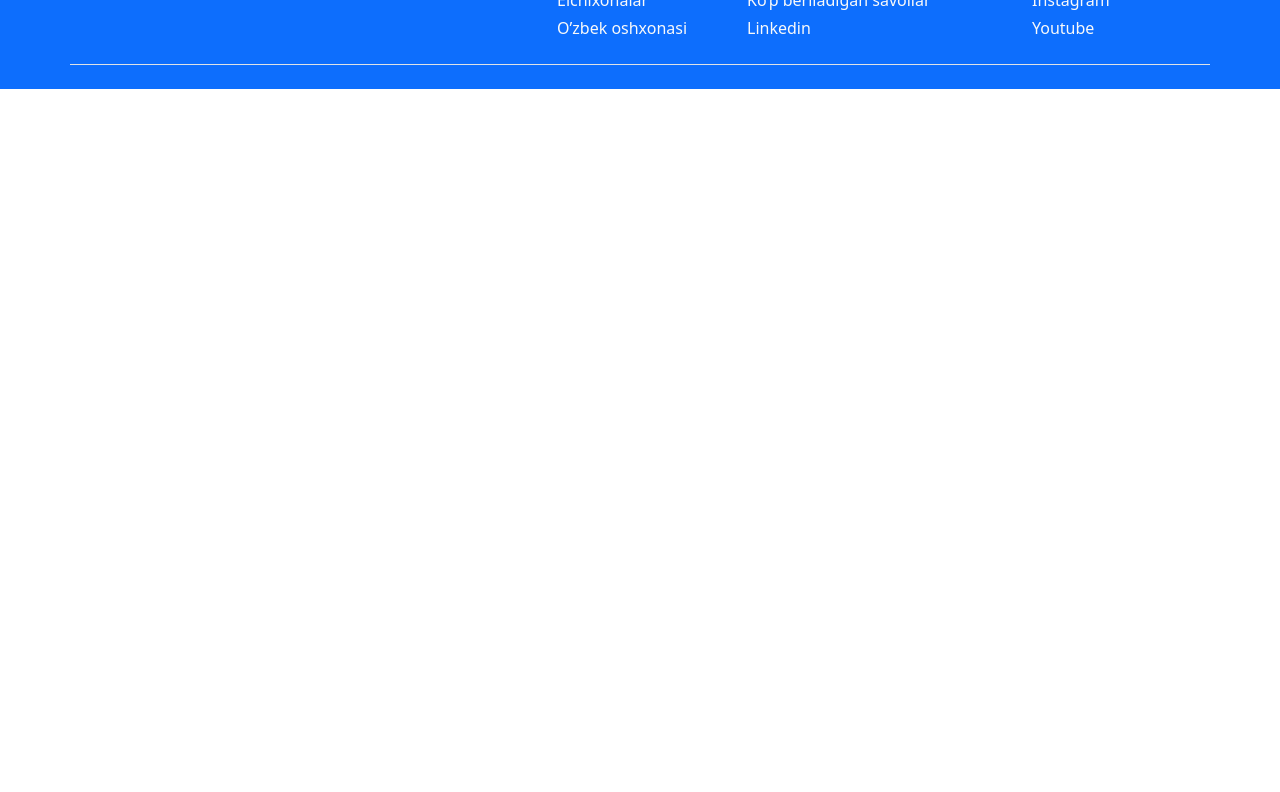
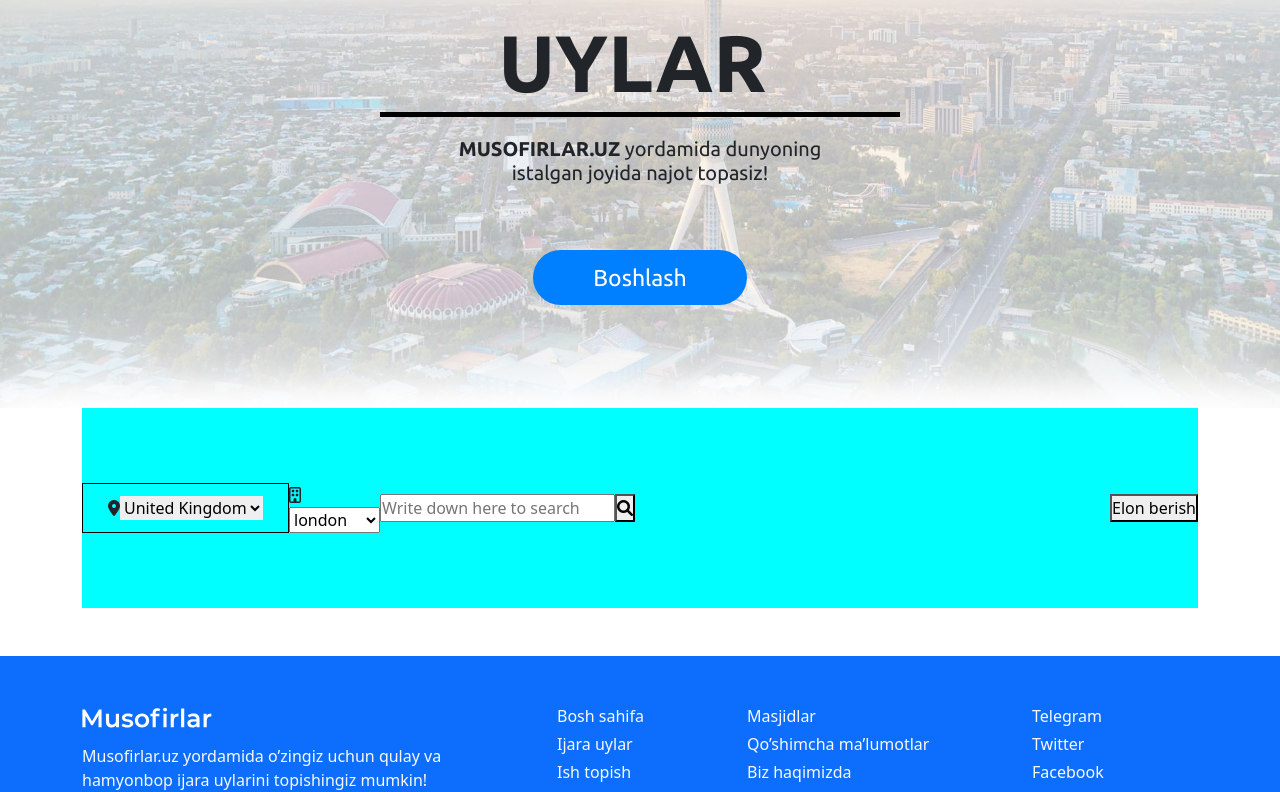
Before and after one commit to Milliy-Dasturchilar/musofirlar.frontend, a React (Create React App) app: page /flat in a window 1280 px wide. Shown: the part 1440-2232 px from the top of the page. Before the commit the page ends 1529 px from the top, so only its background shows below. Built offline with nearby package versions, Linux system fonts and the light colour scheme.

Commit message:
inputLocation html

```diff
--- a/src/App.js
+++ b/src/App.js
@@ -8,6 +8,7 @@
     return (
       <div className="App">
         <Home />
+        <Flat/>
       </div>
     );
   }
--- /dev/null
+++ b/src/components/inputLocation/inputLocation.css
@@ -0,0 +1,35 @@
+*{
+    box-sizing: border-box;
+    margin: 0;
+    padding: 0;
+}
+.input-location-input{
+    display: flex;
+    align-items: center;
+    justify-content: space-between;
+    background-color: aqua;
+    height: 200px;
+}
+
+.country-container{
+      display: flex;
+      align-items: center;
+      justify-content: space-between;
+
+
+}
+.form{
+    display: flex;
+    align-items: center;
+    justify-content: space-between;
+}
+.country-container{
+    display: flex;
+    align-items: center;
+    justify-content: space-between;
+    border: 1px solid #000  ;
+    padding: 12px 25px;
+}
+#country{
+    border: none;
+}
--- /dev/null
+++ b/src/components/inputLocation/inputLocation.js
@@ -0,0 +1,50 @@
+import React from "react";
+import "./inputLocation.css";
+
+class InputLocation extends React.Component {
+    constructor(props) {
+        super(props);
+    }
+
+    render() {
+        return (
+            <div className="input-location-container container">
+                <div className="input-location-input">
+                    <form className="form" id="form">
+                        <div className="country-container">
+                            <div className="country-location">
+                                <i className="fas fa-map-marker-alt"></i>
+                            </div>
+                            <select name="country" id="country">
+
+                                <option value="united">United Kingdom</option>
+                                <option value="germaniya">Germaniya</option>
+                                <option value="ozbek">O'zbekiston</option>
+                            </select>
+                        </div>
+
+                        <div className="capital-container">
+                            <div className="capital-location">
+                                <i className="far fa-building"></i>
+                            </div>
+                            <select name="capital" id="capital">
+                                <option value="london">london</option>
+                                <option value="berlin">Berlin</option>
+                                <option value="toshkent">Toshkent</option>
+                            </select>
+                        </div>
+
+                        <input type="text" placeholder="Write down here to search" className="to-search" />
+                        <button><i className="fas fa-search"></i></button>
+                    </form>
+                    <div className="input-location-advertisement">
+                        <button>Elon berish</button>
+                    </div>
+                </div>
+
+            </div>
+        );
+    }
+}
+
+export default InputLocation;
--- a/src/pages/flat/Flat.js
+++ b/src/pages/flat/Flat.js
@@ -1,11 +1,15 @@
 import React from "react";
 import HeadHeader from '../../components/headerTemplate/HeaderTemplate'
+import InputLocation from "../../components/inputLocation/inputLocation";
 
 
 class Flat extends React.PureComponent {
     render() {
         return (
+            <div>
             <HeadHeader strongText={"IJARA UYLAR"} />
+            <InputLocation/>
+            </div>
         );
     }
 }
```
